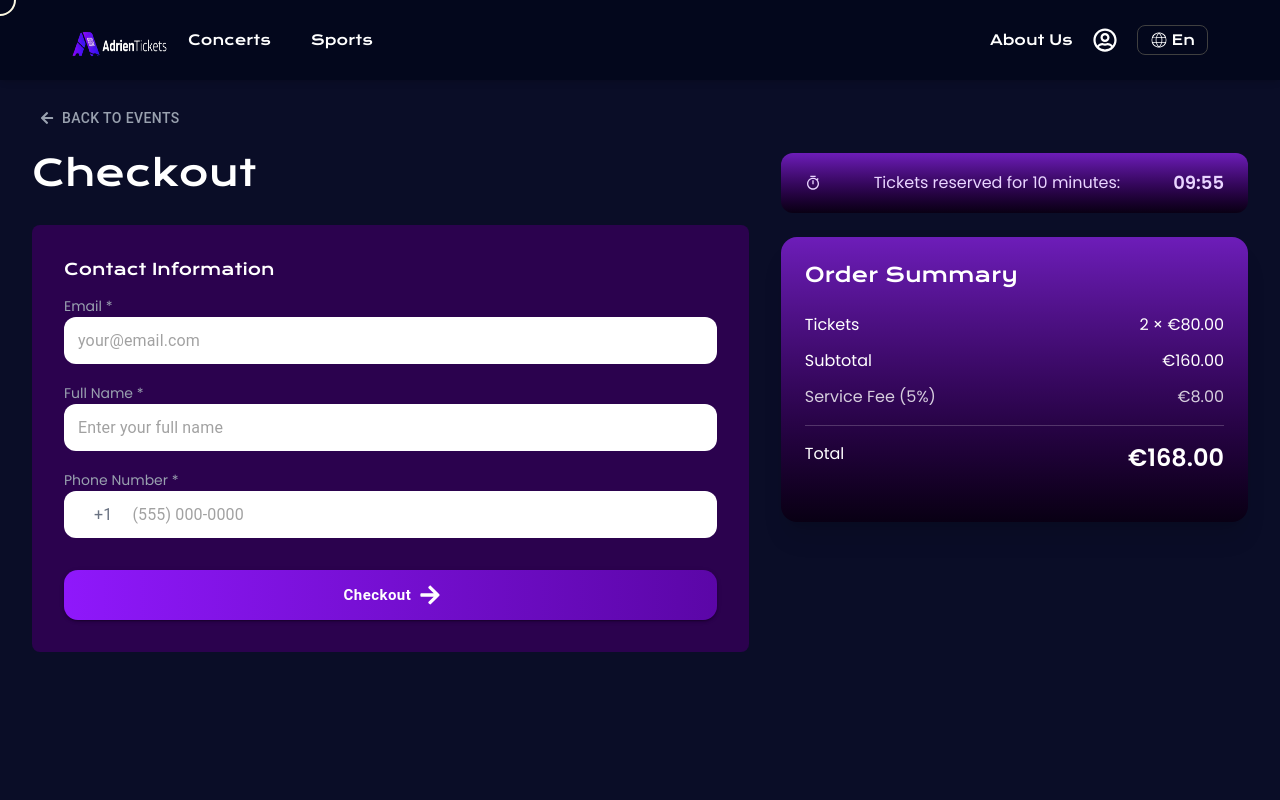
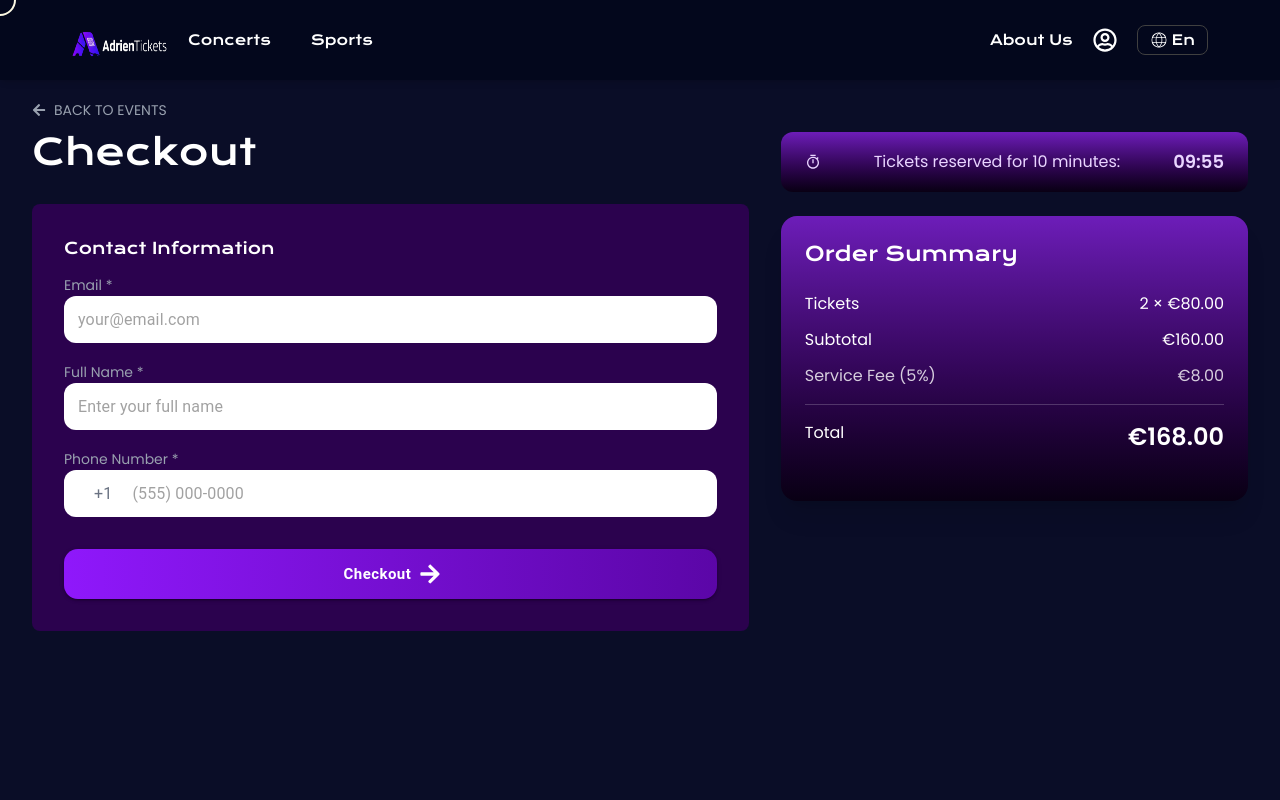
Before and after one commit to sparktechagency/ticket-booking-website, a Next.js app: page /checkout in a window 1280 px wide. Shown: the top 800 px of the page. Built offline with nearby package versions, Linux system fonts and the light colour scheme.

Commit message:
Fixed Modal Logic

```diff
--- a/src/app/checkout/page.jsx
+++ b/src/app/checkout/page.jsx
@@ -7,6 +7,7 @@ import { RiTimerLine } from "react-icons/ri";
 
 import { Poppins } from "next/font/google";
 import { Button, TextField } from "@mui/material";
+import Link from "next/link";
 
 const poppins = Poppins({
   weight: ["400", "500", "600"],
@@ -88,7 +89,9 @@ export default function Checkout() {
     <div className="min-h-screen bg-[#0a0d27] text-white px-4 sm:px-6 lg:px-8 py-5">
       <main className="max-w-7xl mx-auto pb-12">
         {/* Back Button */}
-        <Button
+        <Link
+          href="/events"
+          className={`${poppins.className} flex items-center gap-2 mb-3 text-[#99A1AF] text-sm uppercase`}
           sx={{
             display: "flex",
             alignItems: "center",
@@ -100,7 +103,7 @@ export default function Checkout() {
         >
           <FaArrowLeft />
           Back to events
-        </Button>
+        </Link>
 
         {/* Grid */}
         <div className="grid grid-cols-1 lg:grid-cols-5 gap-6 lg:gap-8">
--- a/src/app/event-details/[id]/page.jsx
+++ b/src/app/event-details/[id]/page.jsx
@@ -20,14 +20,14 @@ import { PriceLockModal } from "@/components/Modals/PriceLockModal";
 
 export default function EventDetailsPage() {
   const [showPurchaseModal, setShowPurchaseModal] = useState(false);
-  const [showQuantityModal, setShowQuantityModal] = useState(false);
+  const [showQuantityModal, setShowQuantityModal] = useState(true);
   const [showLockedModal, setShowLockedModal] = useState(false);
   const [selectedTicket, setSelectedTicket] = useState(null);
 
   useEffect(() => {
     const timer = setTimeout(() => {
       setShowQuantityModal(false);
-    }, 10000); // 10 seconds
+    }, 5000); // 10 seconds
 
     return () => clearTimeout(timer);
   }, []);
--- a/src/components/Shared/Navbar.jsx
+++ b/src/components/Shared/Navbar.jsx
@@ -138,7 +138,7 @@ export default function Navbar() {
                         {getConcertArtists(link.key).map((artist) => (
                           <Link
                             key={artist.id}
-                            href={`${link.href}/${artist.slug || artist.id}`}
+                            href={`${link.href}/${artist.id}`}
                             className="block px-4 py-2 text-sm text-[#191919] hover:bg-gray-200 transition-colors"
                             onClick={() => setActiveNavDropdown(null)}
                           >
```
